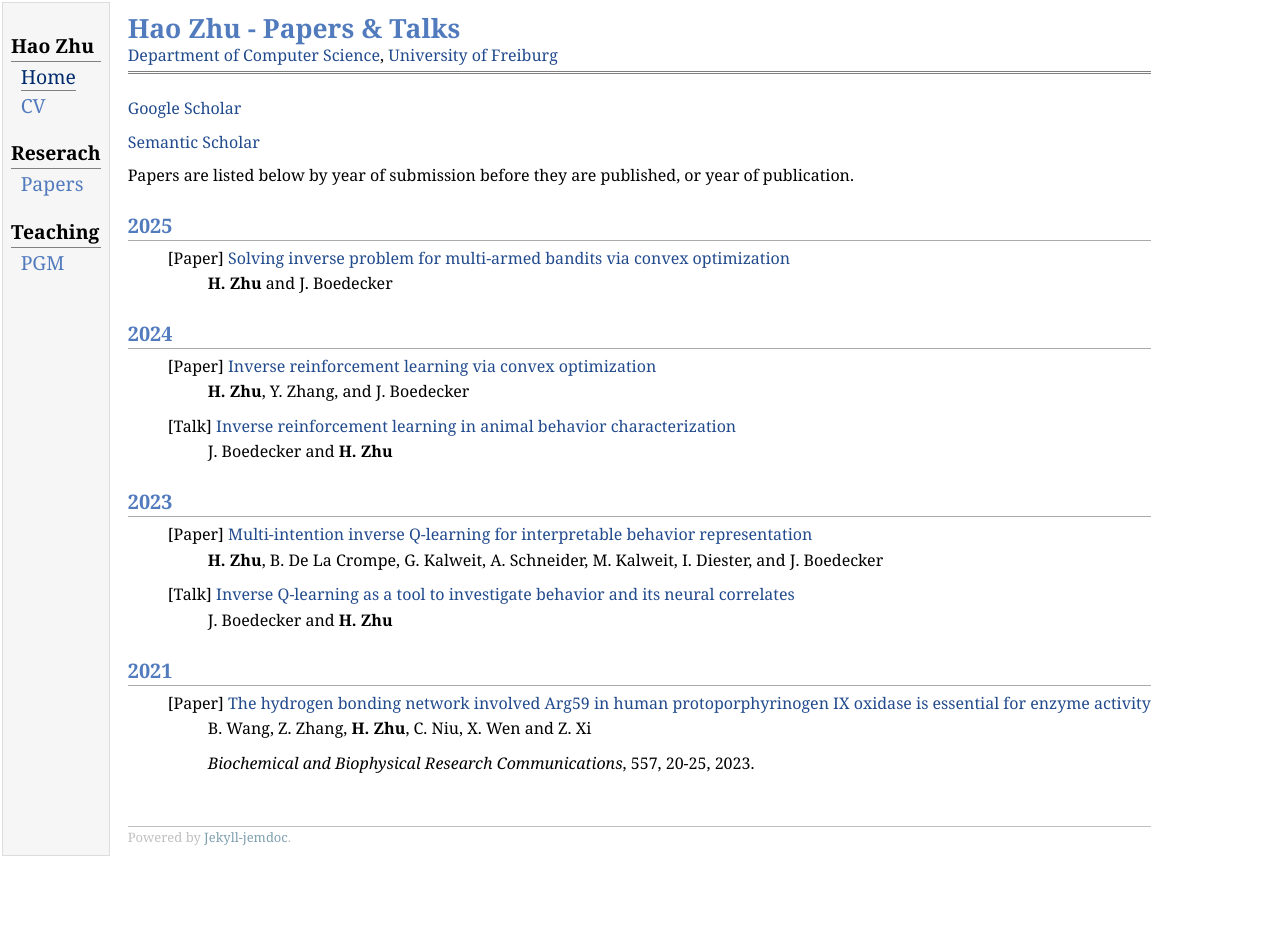
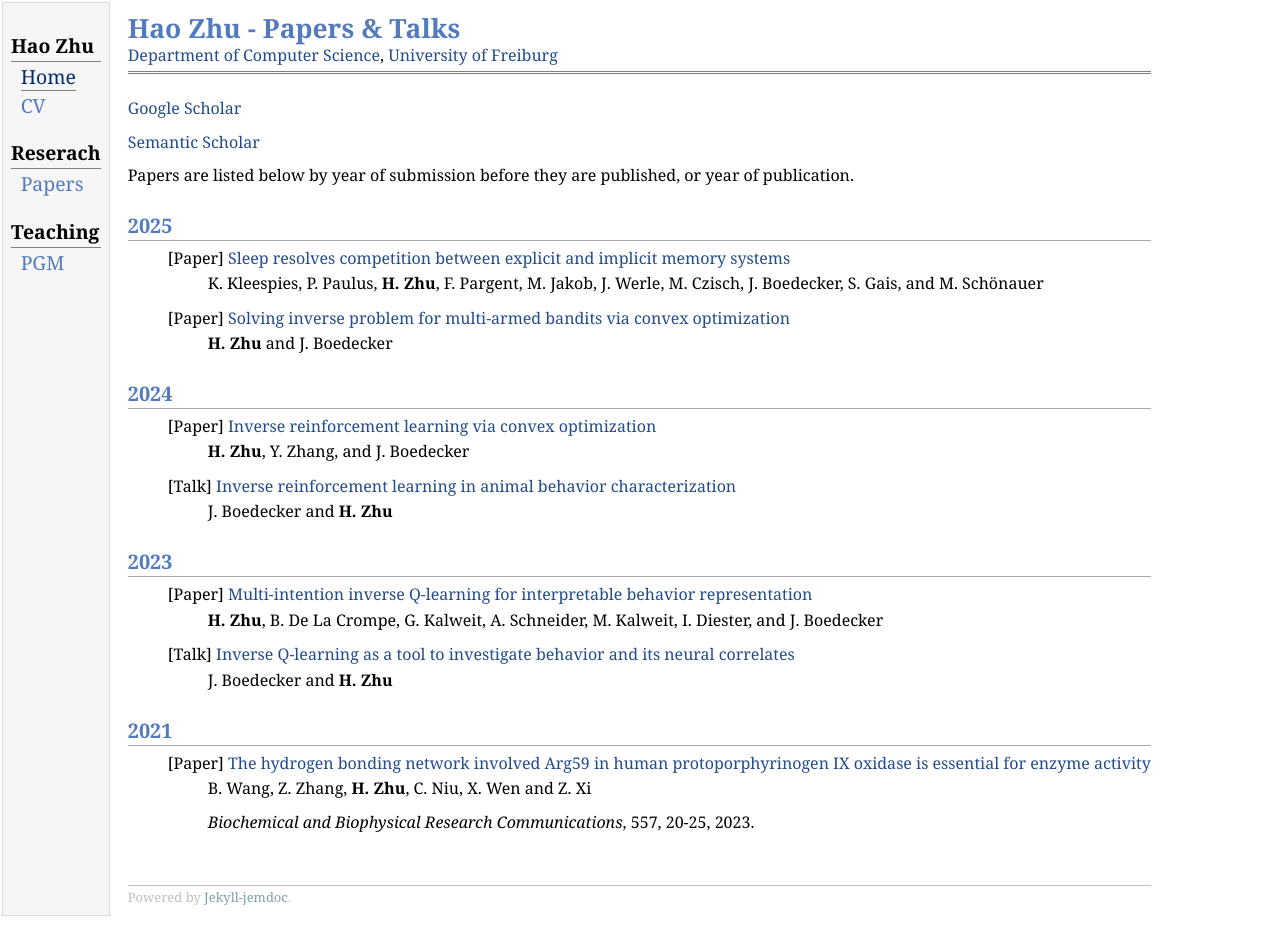
Before and after one commit to haozhu10015/haozhu10015.github.io, a Jekyll site: the page built from papers.md, in a window 1280 px wide. Built offline with Jekyll 4.4.1, drawn with Linux system fonts in a browser that asks for light colours; before the commit the page ends 900 px from its top, so only the background shows below that.

Commit message:
updata papers

```diff
--- a/papers.md
+++ b/papers.md
@@ -10,6 +10,11 @@ title: Papers & Talks
 Papers are listed below by year of submission before they are published, or year of publication.
 
 ## 2025
+
+<ul>
+[Paper] <a href="papers/sleep_memory_system.html">Sleep resolves competition between explicit and implicit memory systems</a>
+<ul>K. Kleespies, P. Paulus, <b>H. Zhu</b>, F. Pargent, M. Jakob, J. Werle, M. Czisch, J. Boedecker, S. Gais, and M. Schönauer</ul>
+</ul>
 
 <ul>
 [Paper] <a href="papers/cvx_imab.html">Solving inverse problem for multi-armed bandits via convex optimization</a>
```
Also changed, not shown: papers/cvx_imab.md (+1 -1 lines), papers/cvx_irl.md (+4 -1 lines), papers/sleep_memory_system.md (added, +20 -0 lines), 6 other files.
